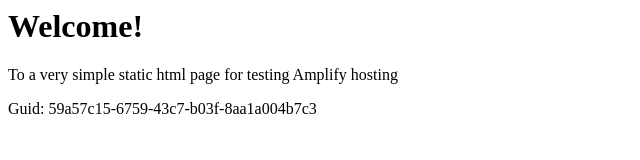
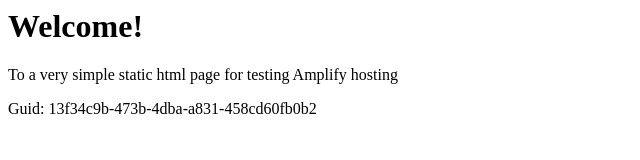
Before and after one commit to aws-aemilia-gru/Github-PR-Commit-Integration-Test-DoNotTouch-GitHubWebhookPushCanaryTest-v1-preprod-sa-east-1, a website: page src/index.html in a window 1280 px wide. Shown: the full height of the page, 0-640 px from the left. Drawn offline with Linux system fonts and the light colour scheme.

Commit message:
commit from integ tests

```diff
--- a/src/index.html
+++ b/src/index.html
@@ -12,6 +12,6 @@
 <body>
     <h1>Welcome!</h1>
     <p>To a very simple static html page for testing Amplify hosting</p>
-    <p>Guid: 59a57c15-6759-43c7-b03f-8aa1a004b7c3</p></body>
+    <p>Guid: 13f34c9b-473b-4dba-a831-458cd60fb0b2</p></body>
 
 </html>
```
